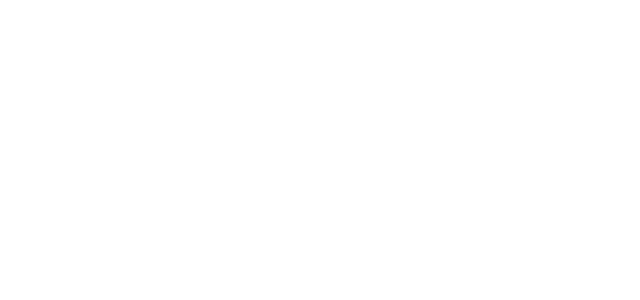
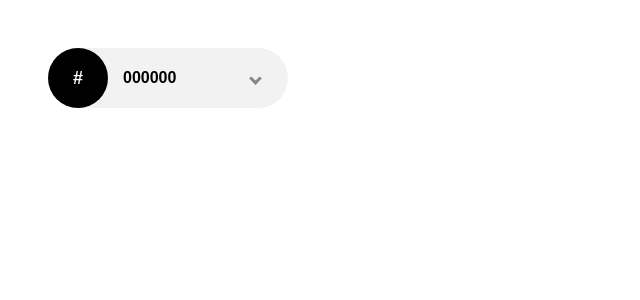
Before and after one commit to Leyvon/color-select, a React (Create React App) app: page / in a window 1280 px wide. Shown: the top 300 px of the page, without its empty margins (0-640 px from the left). Built offline with nearby package versions, Linux system fonts and the light colour scheme.

Commit message:
feat: main label of component

```diff
--- a/src/App.js
+++ b/src/App.js
@@ -1,5 +1,11 @@
+import ColorSelect from "./components/ColorSelect";
+
 function App() {
-  return <div className="App"></div>;
+  return (
+    <div className="App">
+      <ColorSelect />
+    </div>
+  );
 }
 
 export default App;
--- /dev/null
+++ b/src/components/ColorSelect.css
@@ -0,0 +1,104 @@
+.color-select {
+  /* DEV */
+  margin: 40px;
+
+  display: inline-flex;
+  justify-content: flex-start;
+  align-items: center;
+  position: relative;
+  background-color: #f2f2f2;
+  min-width: 240px;
+  min-height: max-content;
+  border-radius: 60px;
+  cursor: pointer;
+  font-family: 'Arial', 'sans-serif';
+  font-style: normal;
+  font-weight: bold;
+  font-size: 16px;
+}
+
+.color-select__color-circle-container {
+  display: flex;
+  position: relative;
+  width: 60px;
+  height: 60px;
+  overflow: hidden;
+  box-sizing: border-box;
+  cursor: pointer;
+  justify-content: center;
+  align-items: center;
+}
+
+.color-select__color-circle {
+  /* -webkit-appearance: none; */
+  border-radius: 50%;
+  width: 60px;
+  height: 60px;
+  padding: 0;
+  margin: 0;
+  box-sizing: border-box;
+  overflow: hidden;
+  outline-color: currentColor;
+  cursor: pointer;
+  background: #000;
+}
+
+.color-select__color-circle-text {
+  color: #fff;
+  position: absolute;
+  font-size: large;
+  text-shadow: 1px 1px 0px #00000059;
+}
+
+.color-select__hex-code {
+  margin: 0 15px 0;
+}
+
+.color-select__label {
+  margin-left: 60px;
+  cursor: pointer;
+  border: solid #878787;
+  border-width: 0 3px 3px 0;
+  display: inline-block;
+  padding: 3px;
+}
+
+.color-select:hover .color-select__label{
+  border-color: #0c7397;
+}
+
+.down {
+  transform: rotate(45deg);
+  -webkit-transform: rotate(45deg);
+}
+
+.up {
+  transform: rotate(-135deg);
+  -webkit-transform: rotate(-135deg);
+}
+
+.active {
+  border-color: #0c7397;
+}
+
+
+
+/* -webkit */
+input[type="color"]::-webkit-color-swatch-wrapper {
+  padding: 0;
+}
+input[type="color"]::-webkit-color-swatch {
+  border: none;
+  border-radius: 50%;
+}
+/* firefox */
+input[type=color]::-moz-focus-inner {
+  border: none;
+  padding: 0;
+  border-radius: 50%;
+}
+input[type=color]::-moz-color-swatch {
+  border: none;
+  border-radius: 50%;
+  height: 140px;
+}
--- /dev/null
+++ b/src/components/ColorSelect.jsx
@@ -0,0 +1,55 @@
+// "use strict";
+
+import React, { useEffect, useState } from "react";
+import "./ColorSelect.css";
+
+const ColorSelect = ({
+  value = "#000000",
+  onChange = (value) => console.log(value),
+}) => {
+  const [color, setColor] = useState(value);
+  const [hex, setHex] = useState(value);
+  const [displayColorPicker, setDisplayColorPicker] = useState(false);
+
+  const handleOpen = () => {
+    setDisplayColorPicker(true);
+  };
+
+  const handleClose = () => {
+    setDisplayColorPicker(false);
+  };
+
+  const handleChange = (color) => {
+    setColor(color);
+  };
+
+  const handleUpdateHex = () => {
+    setHex(color);
+  };
+
+  // useEffect(() => {
+
+  // }, []);
+
+  return (
+    <div className="color-select" onClick={handleOpen}>
+      <div className="color-select__color-circle-container">
+        <div
+          className="color-select__color-circle"
+          style={{ backgroundColor: hex }}
+        />
+        <span className="color-select__color-circle-text">#</span>
+      </div>
+
+      <span className="color-select__hex-code">{hex.slice(1)}</span>
+
+      <div
+        className={`color-select__label
+          ${displayColorPicker ? "up active" : "down"}
+        `}
+      ></div>
+    </div>
+  );
+};
+
+export default ColorSelect;
```
